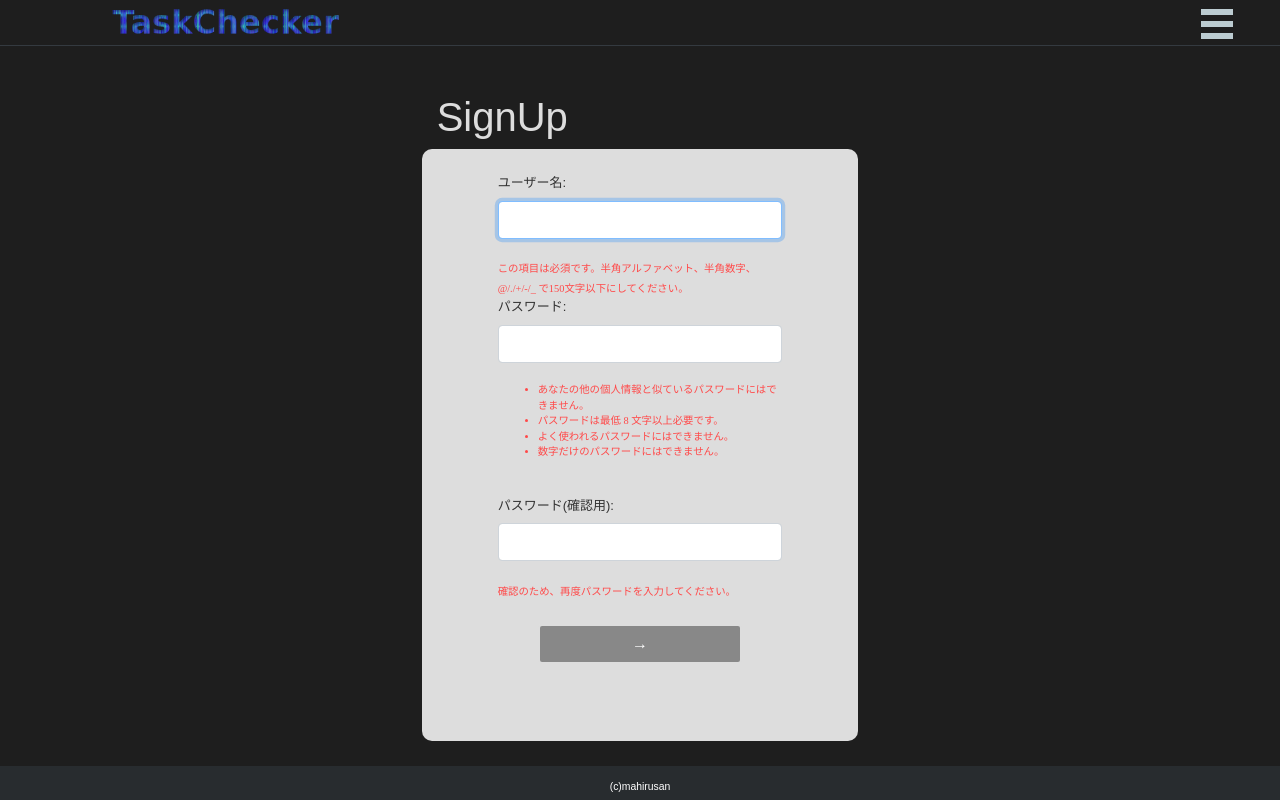
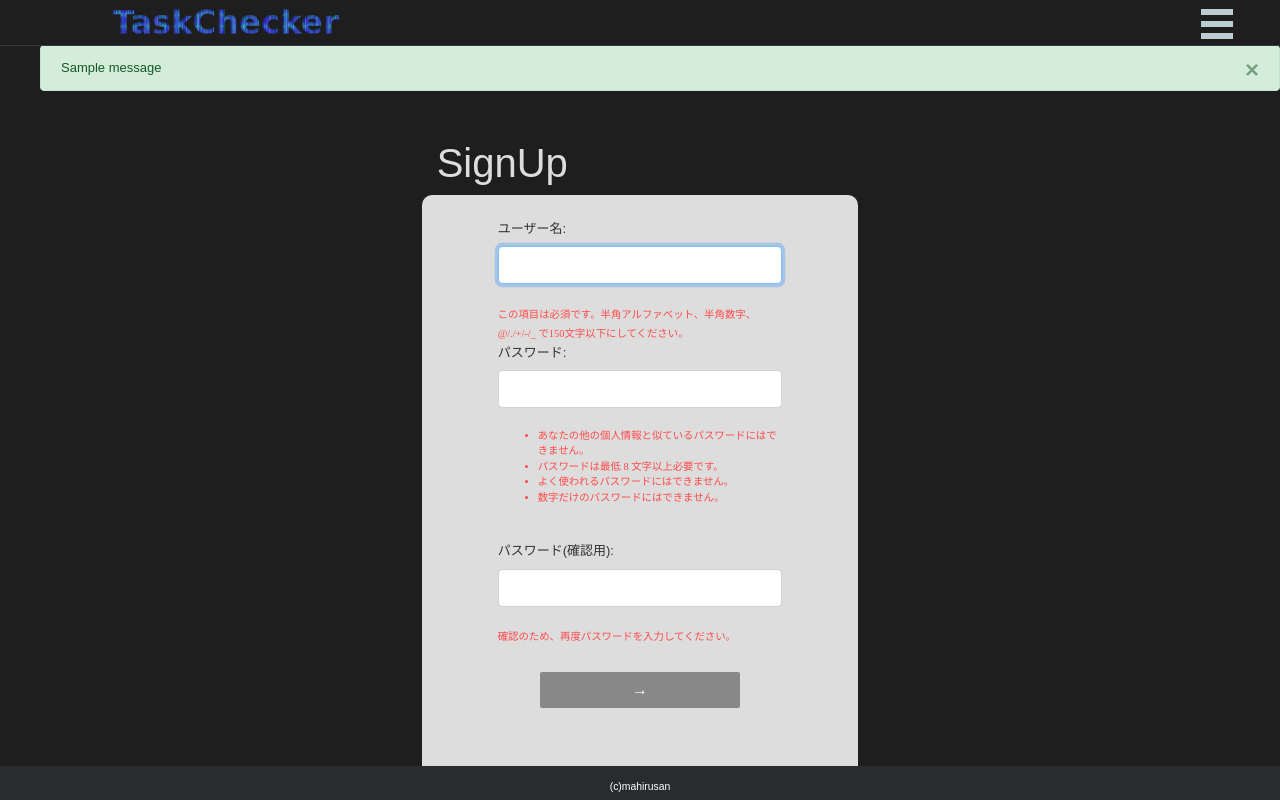
Before and after one commit to shogokatoxx/todo-application, a Django app: page /signup in a window 1280 px wide; the page is wider, and only the part inside the window is pictured. Run offline with Django 3.2, Linux system fonts and the light colour scheme; tables that the repository leaves empty hold one stand-in row (values such as "Sample post"); one stand-in notice (Sample message) is shown; some libraries are stand-ins or nearby versions.

Commit message:
通知機能追加

```diff
--- a/projects/urls.py
+++ b/projects/urls.py
@@ -2,6 +2,6 @@ from django.contrib import admin
 from django.urls import path,include
 
 urlpatterns = [
-    path('admin/', admin.site.urls),
+    # path('admin/', admin.site.urls),
     path('',include('todoapp.urls')),
 ]
--- a/todoapp/templates/accounts/signup.html
+++ b/todoapp/templates/accounts/signup.html
@@ -3,7 +3,17 @@
 
 {% block content %}
   <div id="signup">
-    <div class="row mt-5">
+    {% if messages %}
+  	 <ul class="messages_ul" style="list-style:none;">
+  		   {% for message in messages %}
+  			    <li class="alert{% if message.tags %} alert-{{ message.tags }}{% endif %} alert-dismissible" role="alert">
+              <button type="button" class="close" data-dismiss="alert" aria-label="Close"><span aria-hidden="true">&times;</span></button>
+              {{ message }}
+            </li>
+  		   {% endfor %}
+  	 </ul>
+    {% endif %}
+    <div class="row mt-sm-5">
       <div class="col-1 col-sm-4"></div>
       <div class="col-6 col-sm-3">
         <h1 class="login-font">SignUp</h1>
--- a/todoapp/templates/todoapp/task_create.html
+++ b/todoapp/templates/todoapp/task_create.html
@@ -4,7 +4,7 @@
 
 {% block content %}
 <div id="task-create">
-  <div class="row mt-5">
+  <div class="row mt-3 mt-sm-5">
     <div id="sidebar" class="col-3 col-sm-3"></div>
     <div id="main-content" class="col-9 col-sm-9">
       <div class="row">
--- a/todoapp/templates/todoapp/task_update.html
+++ b/todoapp/templates/todoapp/task_update.html
@@ -3,7 +3,7 @@
 
 {% block content %}
   <div id="task-update">
-    <div class="row mt-5">
+    <div class="row mt-3 mt-sm-5">
       <div id="sidebbar" class="col-3 col-sm-3"></div>
       <div id="main-content" class="col-9 col-sm-9">
         <div class="row">
--- a/todoapp/views.py
+++ b/todoapp/views.py
@@ -107,6 +107,14 @@ def conditions_check(x):
 class LoginView(AuthLoginView):
     template_name = 'accounts/login.html'
 
+    def form_valid(self,form):
+        messages.success(self.request,"ログインしました")
+        return super().form_valid(form)
+
+    def form_invalid(self,form):
+        messages.warning(self.request,"ログインできませんでした")
+        return super().form_invalid(form)
+
 class LogoutView(AuthLogoutView):
     template_name = 'accounts/logout.html'
 
@@ -119,7 +127,12 @@ class SignUpView(CreateView):
         user = form.save()
         login(self.request,user)
         self.object = user
+        messages.success(self.request,"追加しました")
         return redirect(self.get_success_url())
+
+    def form_invalid(self,form):
+        messages.warning(self.request,"追加できませんでした")
+        return super().form_invalid(form)
 
 # class Lists(ListView):
 #     model = Task
@@ -151,10 +164,10 @@ class SignUpView(CreateView):
 #     success_url = '/'
 #     template_name = "todoapp/task_update.html"
 #
-#     def form_valid(self,form):
-#         messages.success(self.request,"保存しました")
-#         return super().form_valid(form)
-#
-#     def form_invalid(self,form):
-#         messages.warning(self.request,"保存できませんでした")
-#         return super().form_invalid(form)
+    # def form_valid(self,form):
+    #     messages.success(self.request,"保存しました")
+    #     return super().form_valid(form)
+    #
+    # def form_invalid(self,form):
+    #     messages.warning(self.request,"保存できませんでした")
+    #     return super().form_invalid(form)
```
Also changed, not shown: todoapp/templates/accounts/login.html (+19 -0 lines), todoapp/templates/todoapp/category_page.html (+10 -0 lines), todoapp/templates/todoapp/develop/task_category.html (renamed from todoapp/templates/todoapp/task_category.html).
